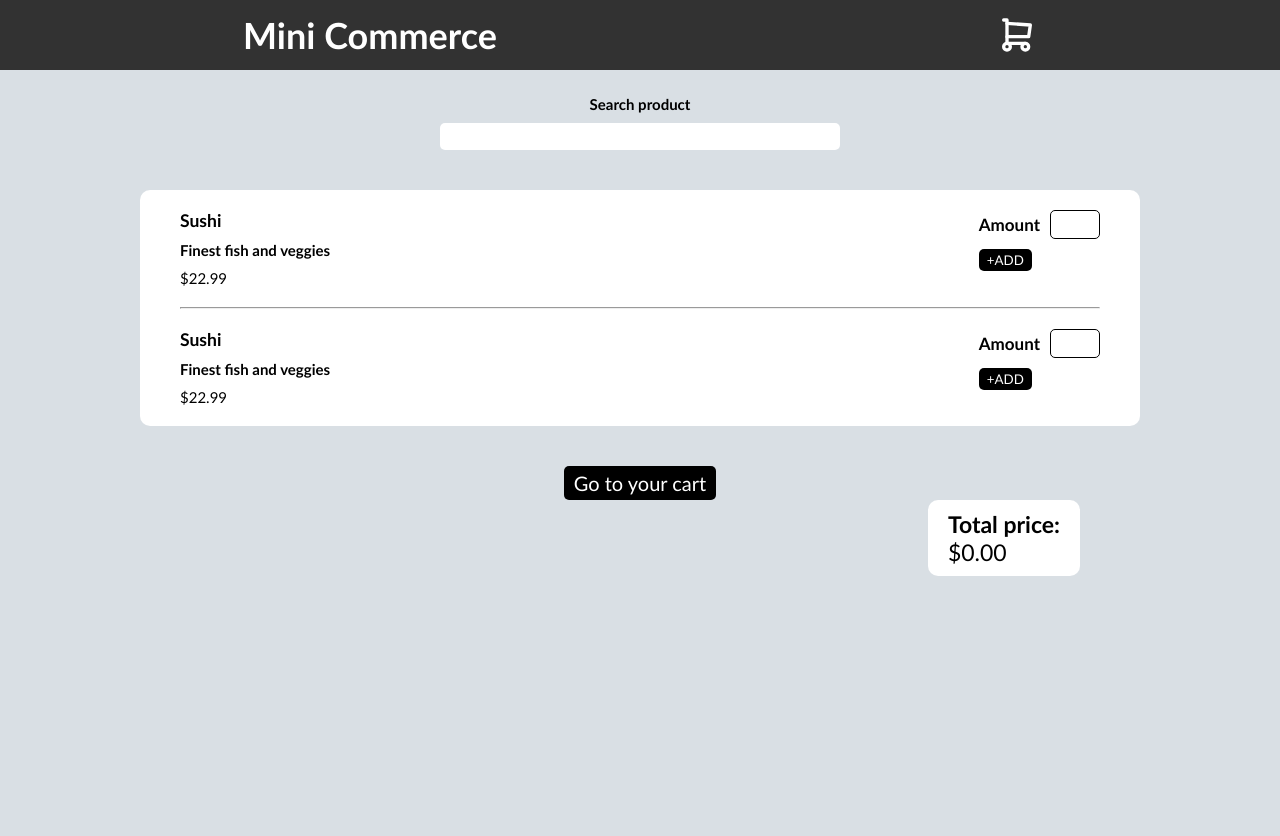
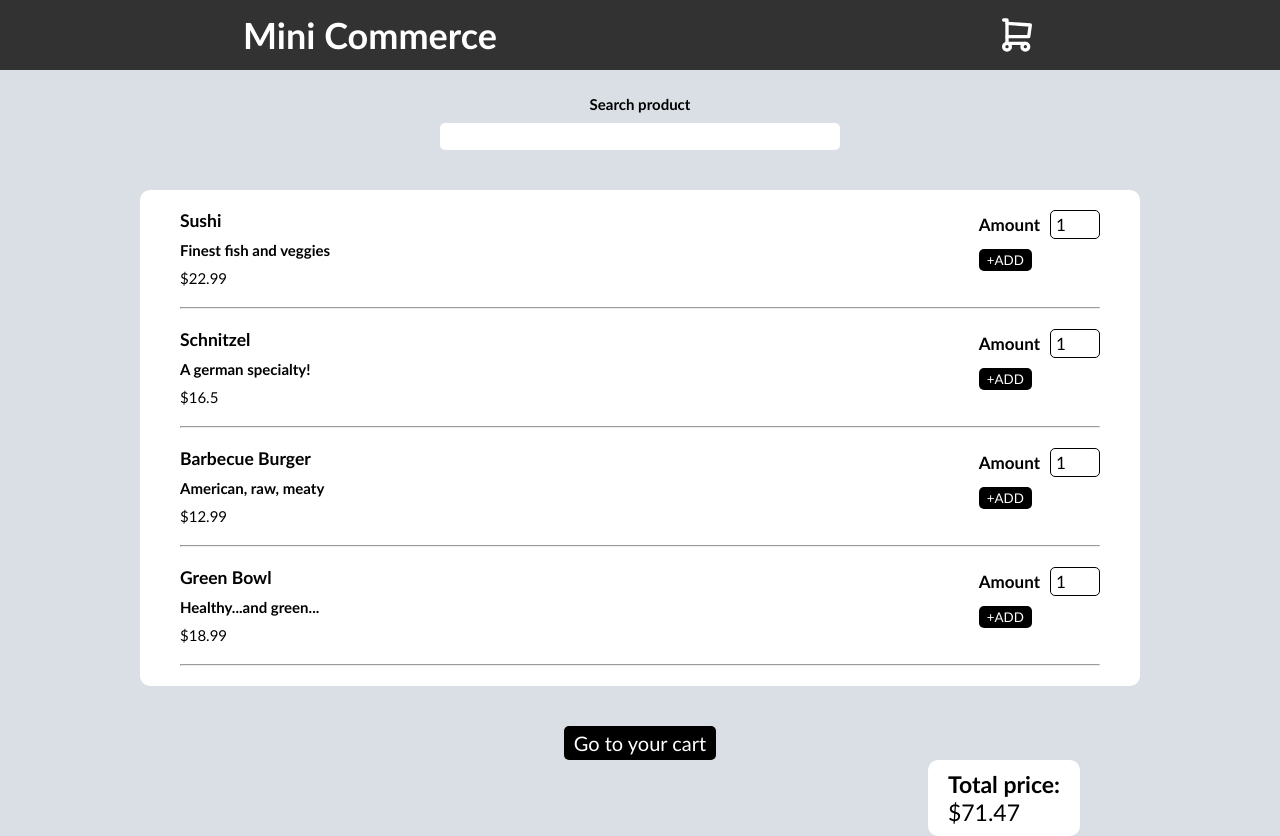
Before and after one commit to bernardkrehula/React-mini-commerce, a React (Vite) app in the folder my-app/: page / in a window 1280 px wide. Before the commit the page ends 800 px from the top, so only its background shows below. Built offline with nearby package versions, Linux system fonts and the light colour scheme.

Commit message:
Display price on click and chosen amount

```diff
--- a/my-app/src/App.jsx
+++ b/my-app/src/App.jsx
@@ -1,9 +1,26 @@
 import { useState } from 'react'
 import './App.css'
+import menuData from './menuData'
+import SingleDish from './SingleDish'
 
 function App() {
+  const [ dishes, setDishes ] = useState(menuData)
 
+  const totalPrice = dishes.reduce((acc, dish) => acc + parseFloat(dish.price) * parseInt(dish.amount), 0)
 
+  const addToCart = (id, getAmount) => {
+    setDishes(prev => {
+      return prev.map(dish =>  dish.id === id ? sumDishesAmount(dish, getAmount) : dish)
+    }
+    )
+  }
+  const sumDishesAmount = (dish, getAmount) => {
+     return { ...dish, amount: parseInt(getAmount)}
+  }
+  const changeAmount = (id, value) => {
+    setDishes(prev => prev.map(dish => dish.id === id ? {...dish, amount: value} : dish))
+  }
+  //Pitati nemanju moze li se staviti neka univerzalna funkcija find?
   return (
     <>
       <div className='main'>
@@ -17,37 +34,13 @@ function App() {
             <input></input>
           </div>
           <ul className='shop-content'>
-            <li>
-              <div className='product-info'>
-                <h3>Sushi</h3>
-                <h4>Finest fish and veggies</h4>
-                <span>$22.99</span>
-              </div>
-              <div className='product-amount'>
-                <h3>Amount</h3>
-                <input type="number" />
-                <button>+ADD</button>
-              </div>
-            </li>
-            <hr></hr>
-            <li>
-              <div className='product-info'>
-                <h3>Sushi</h3>
-                <h4>Finest fish and veggies</h4>
-                <span>$22.99</span>
-              </div>
-              <div className='product-amount'>
-                <h3>Amount</h3>
-                <input type="number" />
-                <button>+ADD</button>
-              </div>
-            </li>
+            {dishes.map(dish => (<SingleDish key={dish.id} dish={dish} addToCart={addToCart} changeAmount={changeAmount}/>))}
           </ul>
         </div>
         <button className='cart-btn'>Go to your cart</button>
         <div className='total-price'>
           <h4>Total price:</h4>
-          <span>$0.00</span>
+          <span>${totalPrice.toFixed(2)}</span>
         </div>
       </div>
     </>
--- /dev/null
+++ b/my-app/src/SingleDish.jsx
@@ -0,0 +1,27 @@
+import { useState } from "react";
+
+const SingleDish = ({dish, addToCart }) => {
+    const { id, name, info, price, amount } = dish;
+    const [ getAmount, setAmount ] = useState(dish);
+
+
+    return (
+        <>
+            <li key={id}>
+                <div className='product-info'>
+                    <h3>{name}</h3>
+                    <h4>{info}</h4>
+                    <span>${price}</span>
+                </div>
+                <div className='product-amount'>
+                    <h3>Amount</h3>
+                    <input type="number" defaultValue={amount} onClick={(e) => {setAmount(Number(e.target.value))}}/>
+                    <button onClick={() => {addToCart(id, getAmount)}}>+ADD</button>
+                </div>
+            </li>
+          <hr></hr>
+        </>
+    )
+}
+
+export default SingleDish;
--- a/my-app/src/cartData.js
+++ b/my-app/src/menuData.js
@@ -1,4 +1,4 @@
-const cartData = [
+const menuData = [
     {
         id: '1',
         name: 'Sushi',
@@ -30,4 +30,4 @@ const cartData = [
 
 ]
 
-export default cartData;
+export default menuData;
```
